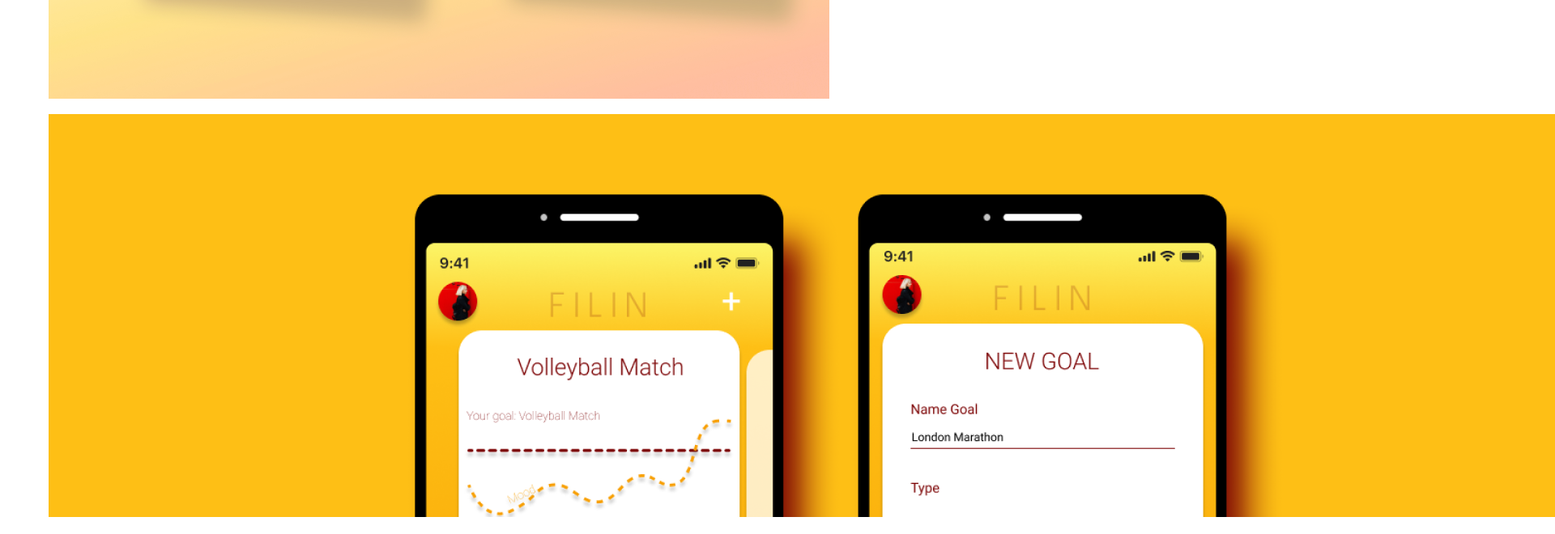
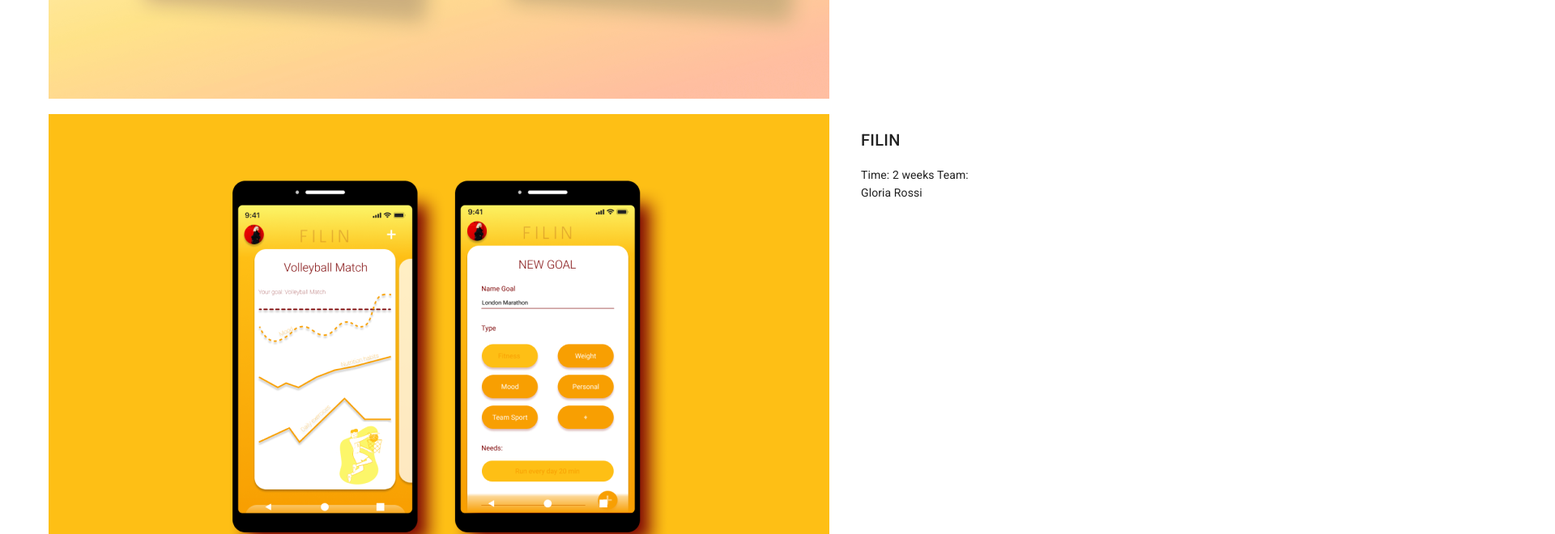
Before and after one commit to howmehow/gr-website, a Nuxt app: page / in a window 1280 px wide. Shown: the part 860-1520 px from the top of the page at 81% size, 1920 px wide, since content can reach past the window. Built offline with nearby package versions, Linux system fonts and the light colour scheme.

Commit message:
Filin project site

```diff
--- a/components/ProjectsGrid.vue
+++ b/components/ProjectsGrid.vue
@@ -2,8 +2,8 @@
   <div>
     <div v-for="project in projects" :key="project.id">
       <v-row>
-        <v-col><a :href="project.link"><img :src='project.img' alt="project-img"></a></v-col>
-        <v-col>
+        <v-col cols="10"><a :href="project.link"><img :src='project.img' alt="project-img"></a></v-col>
+        <v-col cols="2">
           <v-card-title>{{ project.title }}</v-card-title>
           <v-card-text>{{ project.info }}</v-card-text>
         </v-col>
@@ -37,9 +37,9 @@ export default {
           id: 'filin',
           title: 'FILIN',
           type: 'UX | UI | Figma | planning |MVP',
-          info: 'Time: 2 weeks\n' +
+          info: 'Time: 2 weeks \n' +
             'Team: Gloria Rossi',
-          img: 'projects/filin/filinHeader.png',
+          img: 'projects/filin/filin.png',
           link: '/',
         },
         {
```
Also changed, not shown: static/projects/filin/filin.png (added).
